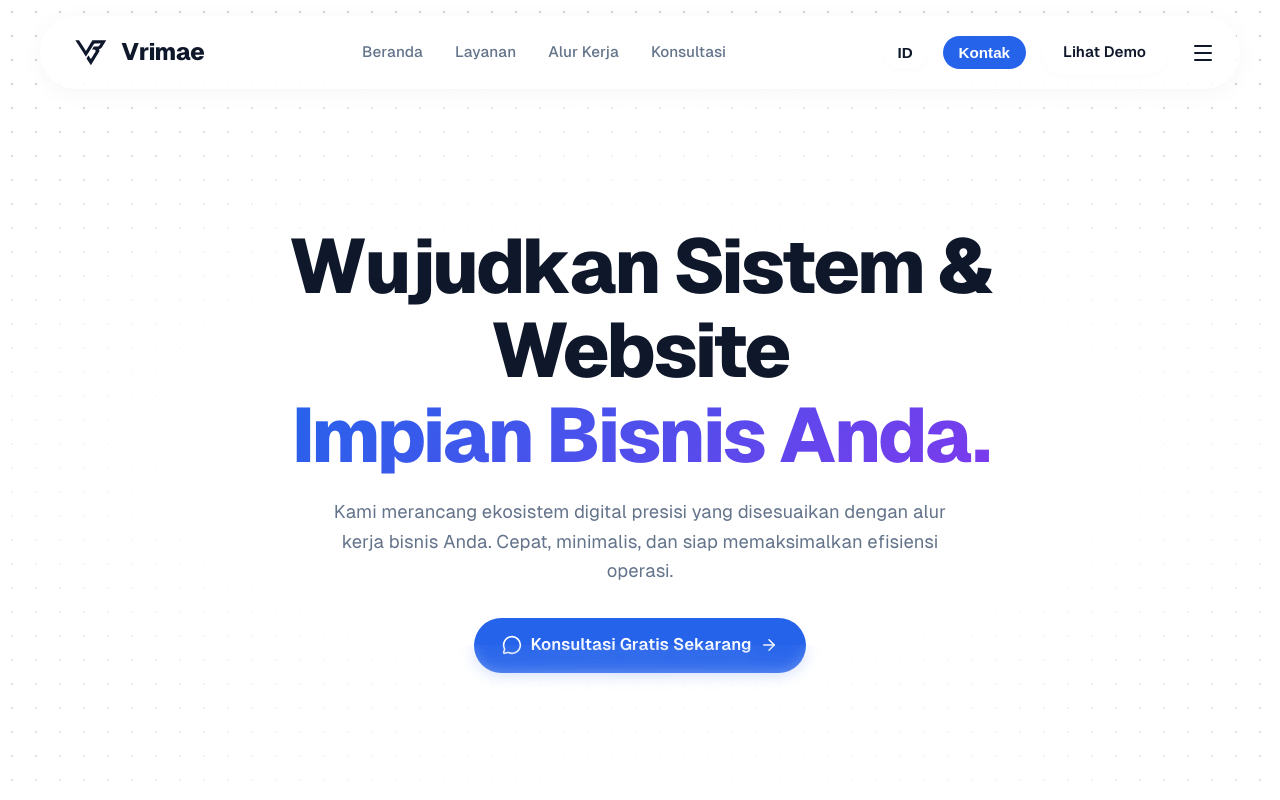
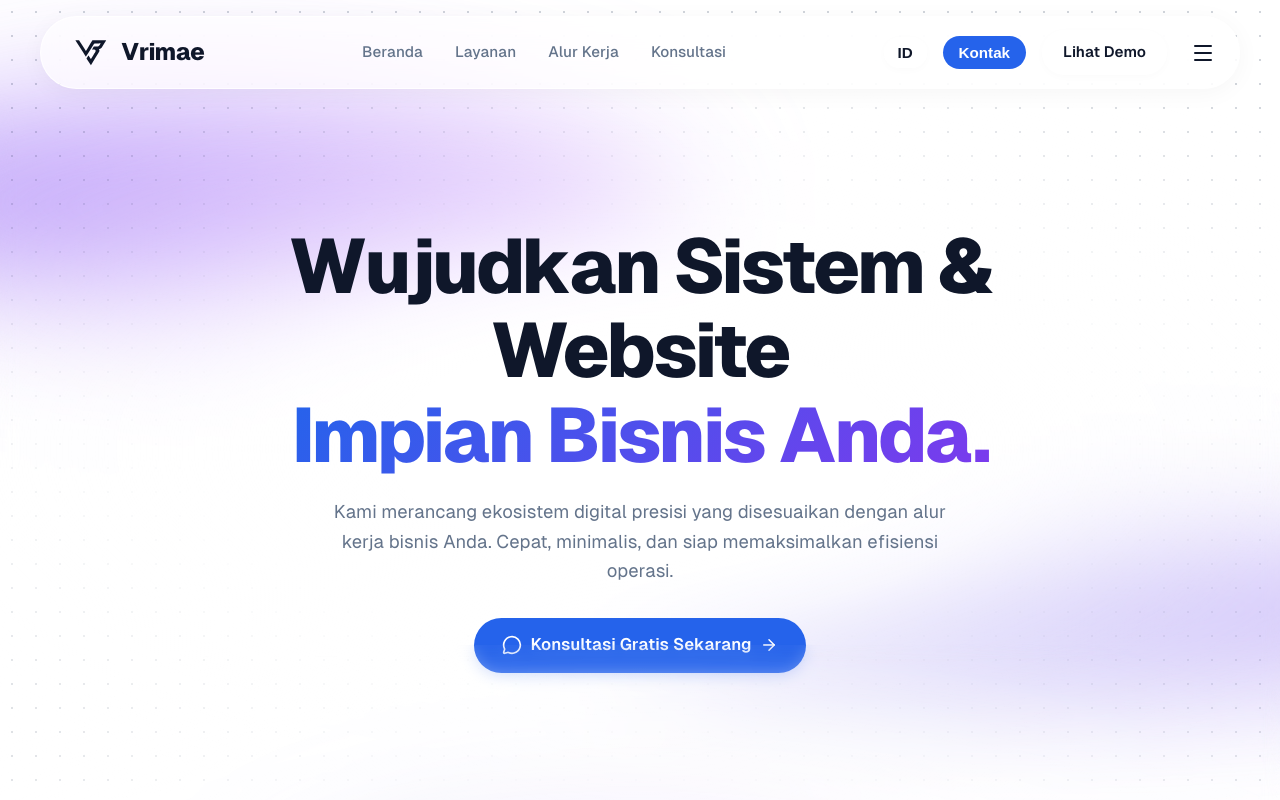
Before and after one commit to vrimae/vrimae-landing, a React (Vite) app: page / in a window 1280 px wide. Shown: the top 800 px of the page. Built offline with nearby package versions, Linux system fonts and the light colour scheme.

Commit message:
style: add purple aurora flow in hero

```diff
--- a/src/index.css
+++ b/src/index.css
@@ -252,6 +252,60 @@ a {
   overflow: hidden;
   background-image: radial-gradient(circle, #d1d5db 1px, transparent 1px);
   background-size: 24px 24px;
+}
+
+.aurora-line {
+  position: absolute;
+  filter: blur(60px);
+  opacity: 0.5;
+  border-radius: 100%;
+  mix-blend-mode: multiply;
+  animation: aurora-flow 15s infinite alternate ease-in-out;
+}
+
+.aurora-1 {
+  background: linear-gradient(90deg, #8b5cf6, #c084fc);
+  width: 60%;
+  height: 15%;
+  top: 10%;
+  left: -10%;
+  transform: rotate(-15deg);
+  animation-delay: 0s;
+}
+
+.aurora-2 {
+  background: linear-gradient(90deg, #4f46e5, #8b5cf6);
+  width: 70%;
+  height: 12%;
+  top: 40%;
+  right: -20%;
+  transform: rotate(20deg);
+  animation-delay: -5s;
+}
+
+.aurora-3 {
+  background: linear-gradient(90deg, #6366f1, #a855f7);
+  width: 50%;
+  height: 18%;
+  bottom: 20%;
+  left: 20%;
+  transform: rotate(-5deg);
+  animation-delay: -10s;
+}
+
+@keyframes aurora-flow {
+  0% {
+    transform: translateY(0) scale(1) rotate(0deg);
+    opacity: 0.4;
+  }
+  50% {
+    transform: translateY(-20px) scale(1.1) rotate(2deg);
+    opacity: 0.6;
+  }
+  100% {
+    transform: translateY(15px) scale(0.95) rotate(-2deg);
+    opacity: 0.3;
+  }
 }
 
 
--- a/src/pages/Home.tsx
+++ b/src/pages/Home.tsx
@@ -29,6 +29,9 @@ export default function Home() {
       {/* Hero Section */}
       <section className="hero">
         <div className="hero-background">
+          <div className="aurora-line aurora-1"></div>
+          <div className="aurora-line aurora-2"></div>
+          <div className="aurora-line aurora-3"></div>
         </div>
         <motion.div
           className="hero-content text-glow-wrapper"
```
